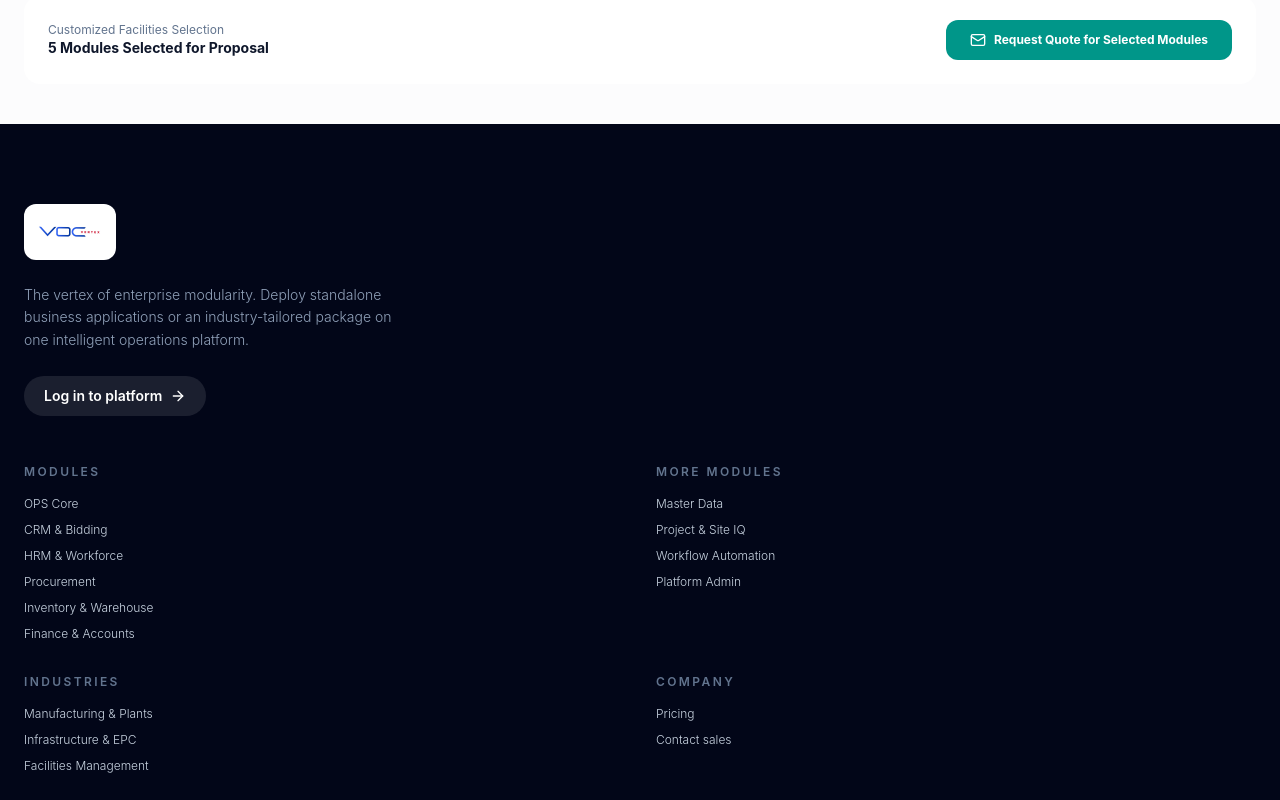
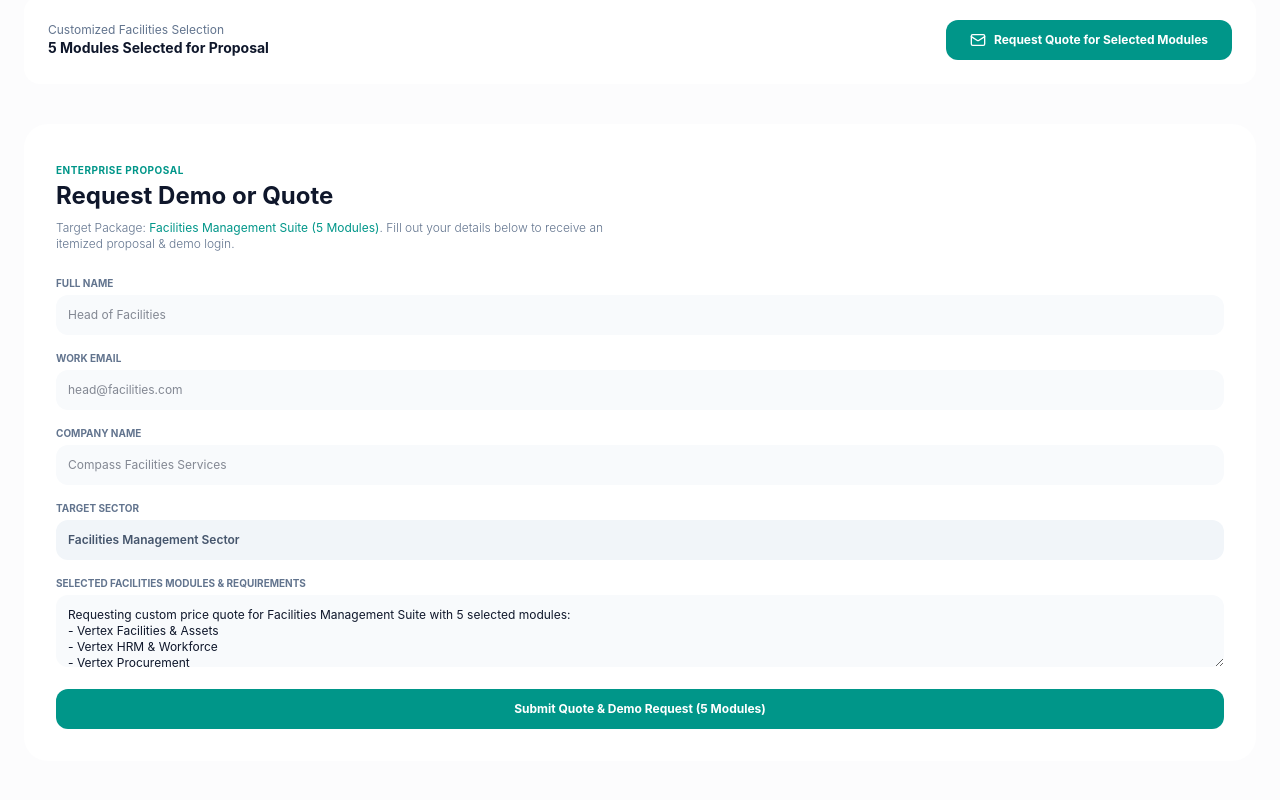
Before and after one commit to saisarmarachakonda/saas-application, a Next.js app: page /industry/facilities in a window 1280 px wide. Shown: the part 1580-2380 px from the top of the page. Built offline with nearby package versions, Linux system fonts and the light colour scheme.

Commit message:
feat(industry): add standard inline Enterprise Proposal Request Demo or Quote section to all industry pages

```diff
--- a/src/app/industry/facilities/page.tsx
+++ b/src/app/industry/facilities/page.tsx
@@ -190,6 +190,52 @@ export default function FacilitiesIndustryApp() {
             </button>
           </div>
         </div>
+
+        {/* Demo & Quote Request Form Section */}
+        <div id="demo-request" className="glass-card p-8 rounded-3xl border border-slate-200 bg-white shadow-xl space-y-6">
+          <div className="max-w-xl space-y-2">
+            <span className="text-[10px] uppercase font-bold text-teal-600 tracking-wider">Enterprise Proposal</span>
+            <h2 className="text-2xl font-bold text-slate-900">Request Demo or Quote</h2>
+            <p className="text-xs text-slate-500 font-light">
+              Target Package: <strong className="text-teal-600">Facilities Management Suite ({selectedModules.length} Modules)</strong>. Fill out your details below to receive an itemized proposal &amp; demo login.
+            </p>
+          </div>
+
+          {requestSubmitted ? (
+            <div className="p-4 bg-emerald-500/10 border border-emerald-500/20 text-emerald-600 rounded-2xl text-xs font-semibold flex items-center gap-2">
+              <CheckCircle2 className="w-5 h-5 text-emerald-500 shrink-0" />
+              <span>Thank you! Your quote request for {selectedModules.length} Facilities modules has been submitted. Our operations team will contact you shortly.</span>
+            </div>
+          ) : (
+            <form onSubmit={handleFormSubmit} className="grid grid-cols-1 md:grid-cols-2 gap-4">
+              <div>
+                <label className="block text-[10px] font-bold uppercase text-slate-500 mb-1">Full Name</label>
+                <input required value={contactForm.name} onChange={e => setContactForm({ ...contactForm, name: e.target.value })} placeholder="Head of Facilities" className="w-full p-3 rounded-xl border border-slate-200 bg-slate-50 text-xs outline-none focus:border-teal-500" />
+              </div>
+              <div>
+                <label className="block text-[10px] font-bold uppercase text-slate-500 mb-1">Work Email</label>
+                <input required type="email" value={contactForm.email} onChange={e => setContactForm({ ...contactForm, email: e.target.value })} placeholder="head@facilities.com" className="w-full p-3 rounded-xl border border-slate-200 bg-slate-50 text-xs outline-none focus:border-teal-500" />
+              </div>
+              <div>
+                <label className="block text-[10px] font-bold uppercase text-slate-500 mb-1">Company Name</label>
+                <input required value={contactForm.company} onChange={e => setContactForm({ ...contactForm, company: e.target.value })} placeholder="Compass Facilities Services" className="w-full p-3 rounded-xl border border-slate-200 bg-slate-50 text-xs outline-none focus:border-teal-500" />
+              </div>
+              <div>
+                <label className="block text-[10px] font-bold uppercase text-slate-500 mb-1">Target Sector</label>
+                <input readOnly value="Facilities Management Sector" className="w-full p-3 rounded-xl border border-slate-200 bg-slate-100 text-xs text-slate-600 font-semibold" />
+              </div>
+              <div className="md:col-span-2">
+                <label className="block text-[10px] font-bold uppercase text-slate-500 mb-1">Selected Facilities Modules &amp; Requirements</label>
+                <textarea rows={3} value={contactForm.message || `Requesting custom price quote for Facilities Management Suite with ${selectedModules.length} selected modules:\n- ${selectedModules.join('\n- ')}`} onChange={e => setContactForm({ ...contactForm, message: e.target.value })} placeholder="Mention specific facility locations or machinery requirements..." className="w-full p-3 rounded-xl border border-slate-200 bg-slate-50 text-xs outline-none focus:border-teal-500" />
+              </div>
+              <div className="md:col-span-2">
+                <button type="submit" className="w-full py-3 bg-teal-600 hover:bg-teal-700 text-white font-bold text-xs rounded-xl shadow-md cursor-pointer transition-all">
+                  Submit Quote &amp; Demo Request ({selectedModules.length} Modules)
+                </button>
+              </div>
+            </form>
+          )}
+        </div>
       </main>
 
       {/* Quote / Demo Modal */}
--- a/src/app/industry/infra/page.tsx
+++ b/src/app/industry/infra/page.tsx
@@ -188,6 +188,52 @@ export default function InfraIndustryApp() {
             </button>
           </div>
         </div>
+
+        {/* Demo & Quote Request Form Section */}
+        <div id="demo-request" className="glass-card p-8 rounded-3xl border border-slate-200 bg-white shadow-xl space-y-6">
+          <div className="max-w-xl space-y-2">
+            <span className="text-[10px] uppercase font-bold text-orange-600 tracking-wider">Enterprise Proposal</span>
+            <h2 className="text-2xl font-bold text-slate-900">Request Demo or Quote</h2>
+            <p className="text-xs text-slate-500 font-light">
+              Target Package: <strong className="text-orange-600">Infra / EPC Construction Suite ({selectedModules.length} Modules)</strong>. Fill out your details below to receive an itemized proposal &amp; demo login.
+            </p>
+          </div>
+
+          {requestSubmitted ? (
+            <div className="p-4 bg-emerald-500/10 border border-emerald-500/20 text-emerald-600 rounded-2xl text-xs font-semibold flex items-center gap-2">
+              <CheckCircle2 className="w-5 h-5 text-emerald-500 shrink-0" />
+              <span>Thank you! Your quote request for {selectedModules.length} Infra / EPC modules has been submitted. Our engineering team will contact you shortly.</span>
+            </div>
+          ) : (
+            <form onSubmit={handleFormSubmit} className="grid grid-cols-1 md:grid-cols-2 gap-4">
+              <div>
+                <label className="block text-[10px] font-bold uppercase text-slate-500 mb-1">Full Name</label>
+                <input required value={contactForm.name} onChange={e => setContactForm({ ...contactForm, name: e.target.value })} placeholder="Project Director" className="w-full p-3 rounded-xl border border-slate-200 bg-slate-50 text-xs outline-none focus:border-orange-500" />
+              </div>
+              <div>
+                <label className="block text-[10px] font-bold uppercase text-slate-500 mb-1">Work Email</label>
+                <input required type="email" value={contactForm.email} onChange={e => setContactForm({ ...contactForm, email: e.target.value })} placeholder="director@infra.com" className="w-full p-3 rounded-xl border border-slate-200 bg-slate-50 text-xs outline-none focus:border-orange-500" />
+              </div>
+              <div>
+                <label className="block text-[10px] font-bold uppercase text-slate-500 mb-1">Company Name</label>
+                <input required value={contactForm.company} onChange={e => setContactForm({ ...contactForm, company: e.target.value })} placeholder="L&T Infra Construction" className="w-full p-3 rounded-xl border border-slate-200 bg-slate-50 text-xs outline-none focus:border-orange-500" />
+              </div>
+              <div>
+                <label className="block text-[10px] font-bold uppercase text-slate-500 mb-1">Target Sector</label>
+                <input readOnly value="Infra / EPC Construction" className="w-full p-3 rounded-xl border border-slate-200 bg-slate-100 text-xs text-slate-600 font-semibold" />
+              </div>
+              <div className="md:col-span-2">
+                <label className="block text-[10px] font-bold uppercase text-slate-500 mb-1">Selected Infra Modules &amp; Requirements</label>
+                <textarea rows={3} value={contactForm.message || `Requesting custom price quote for Infra / EPC Suite with ${selectedModules.length} selected modules:\n- ${selectedModules.join('\n- ')}`} onChange={e => setContactForm({ ...contactForm, message: e.target.value })} placeholder="Mention specific project locations or machinery requirements..." className="w-full p-3 rounded-xl border border-slate-200 bg-slate-50 text-xs outline-none focus:border-orange-500" />
+              </div>
+              <div className="md:col-span-2">
+                <button type="submit" className="w-full py-3 bg-orange-600 hover:bg-orange-700 text-white font-bold text-xs rounded-xl shadow-md cursor-pointer transition-all">
+                  Submit Quote &amp; Demo Request ({selectedModules.length} Modules)
+                </button>
+              </div>
+            </form>
+          )}
+        </div>
       </main>
 
       {/* Quote / Demo Modal */}
```
